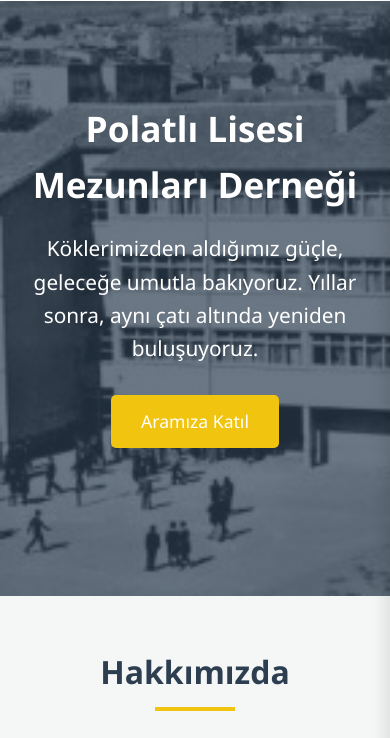
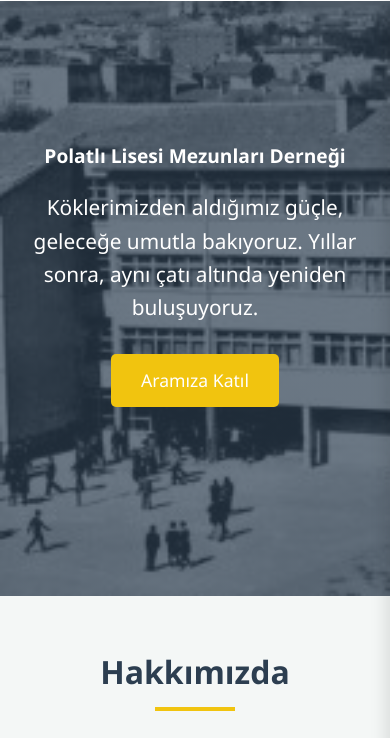
Before and after one commit to MelikeCirpanli/polatliLisesiMezunlariDernegi, a plain HTML site: page index.html in a window 390 px wide. Shown: the part 79-817 px from the top of the page. Drawn offline with Linux system fonts and the light colour scheme.

Commit message:
Update index.css

```diff
--- a/static/css/index.css
+++ b/static/css/index.css
@@ -513,13 +513,12 @@ footer {
     /* LOGO & BAŞLIKLAR */
     .logo { font-size: 1.4rem; } /* Mobilde logo biraz daha küçük */
     .logo img { width: 45px; height: 45px; } /* Logo resmi de küçülsün */
-    .hero-content h1 { font-size: 2.2rem; } /* Ana başlık mobilde okunabilir olsun */
+    .hero-content h1 { font-size: 1.2rem; } /* Ana başlık mobilde okunabilir olsun */
     .section-title { font-size: 2rem; margin-bottom: 30px; }
 
     /* MOBİL SLIDER */
     .slide-item { width: 250px; height: 350px; }
     .slider-container { padding: 0 10px; }
-    .slider-btn { display: none !important; } /* Mobilde butonları gizle */
 
     /* MOBİL İÇERİK DÜZENİ */
     .about-tabs { flex-direction: column; gap: 10px; }
```
